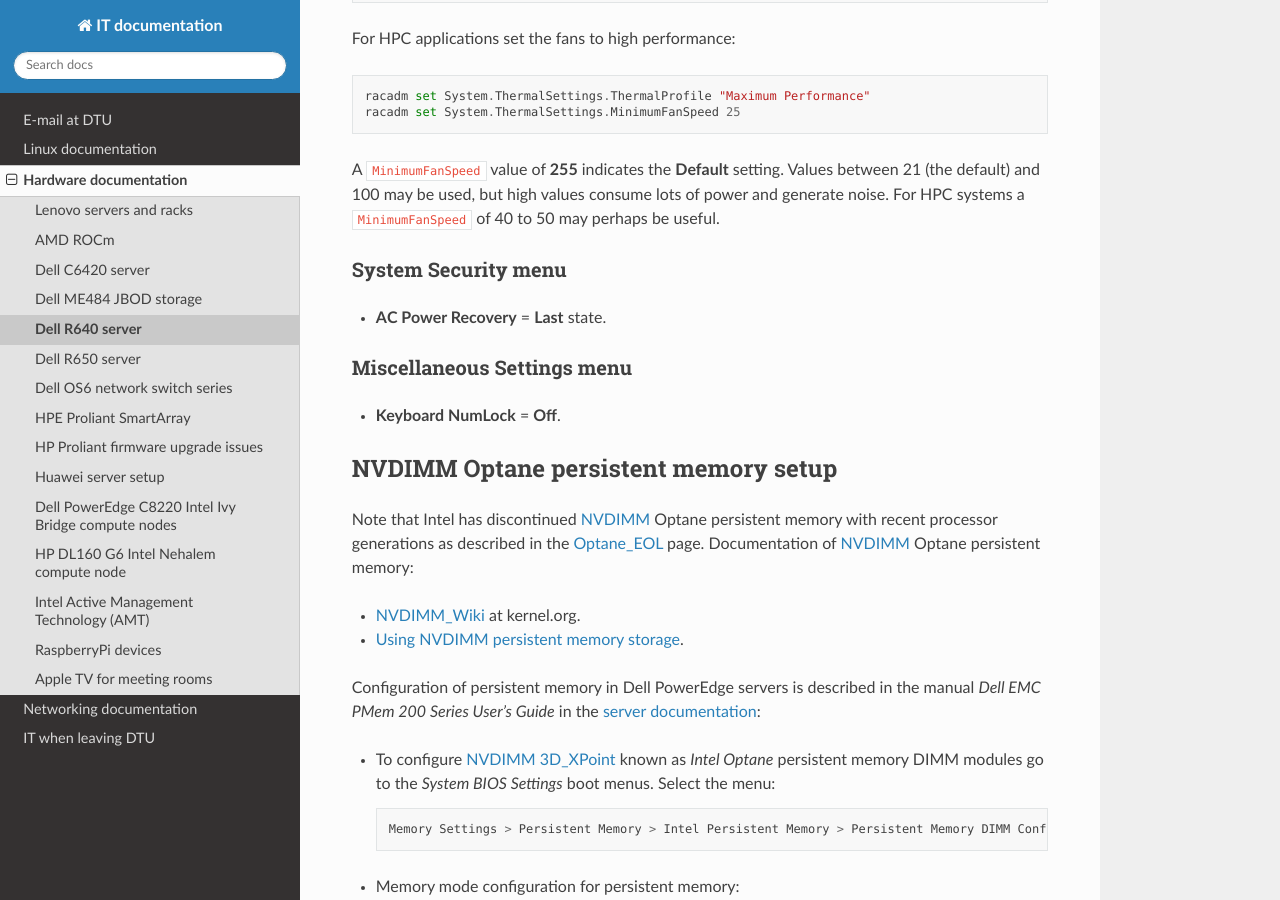
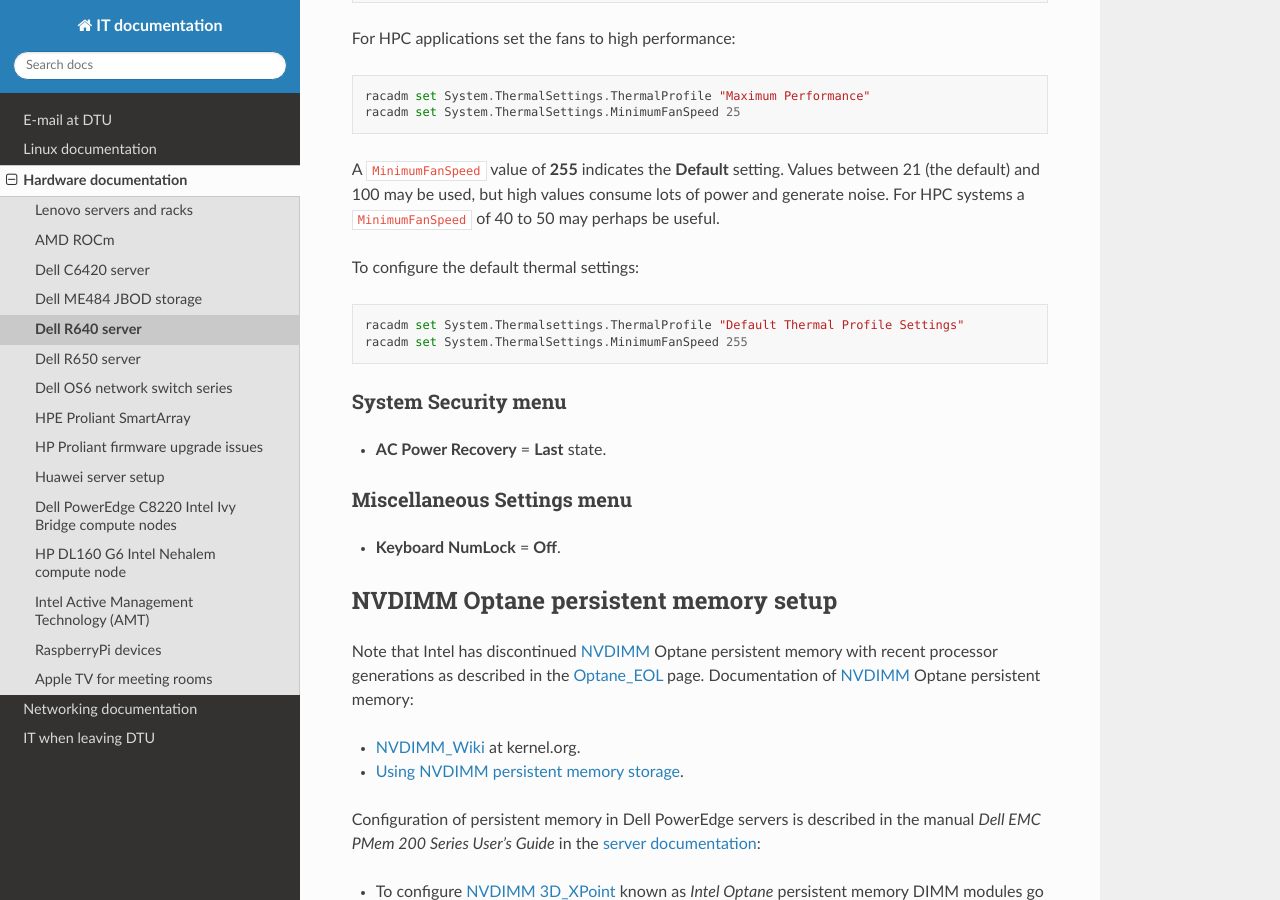
Before and after one commit to OleHolmNielsen/ITwiki, a Sphinx documentation site: the page built from docs/Dell_R640.rst, in a window 1280 px wide and 900 px high, scrolled down 11396 px. Built offline with Sphinx 7.4.7 and the Read the Docs theme 3.1.0, drawn with Linux system fonts in a browser that asks for light colours.

Commit message:
Thermal settings

```diff
--- a/docs/Dell_R640.rst
+++ b/docs/Dell_R640.rst
@@ -457,6 +457,11 @@ A ``MinimumFanSpeed`` value of **255** indicates the **Default** setting.
 Values between 21 (the default) and 100 may be used, but high values consume lots of power and generate noise.
 For HPC systems a ``MinimumFanSpeed`` of 40 to 50 may perhaps be useful.
 
+To configure the default thermal settings::
+
+  racadm set System.Thermalsettings.ThermalProfile "Default Thermal Profile Settings"
+  racadm set System.ThermalSettings.MinimumFanSpeed 255
+
 System Security menu
 --------------------
 
```
